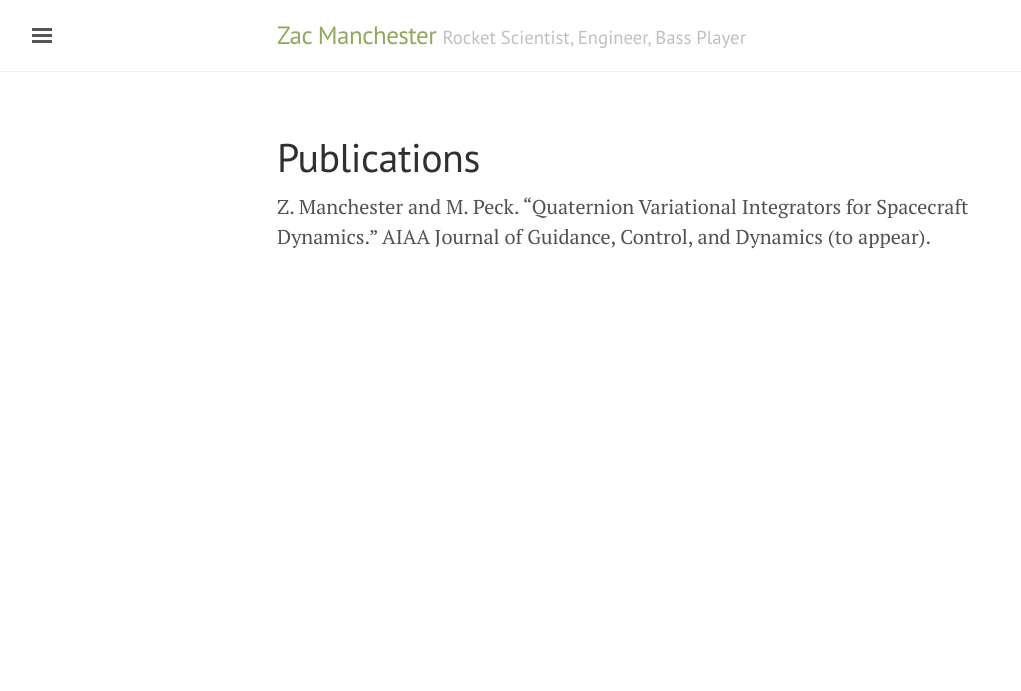
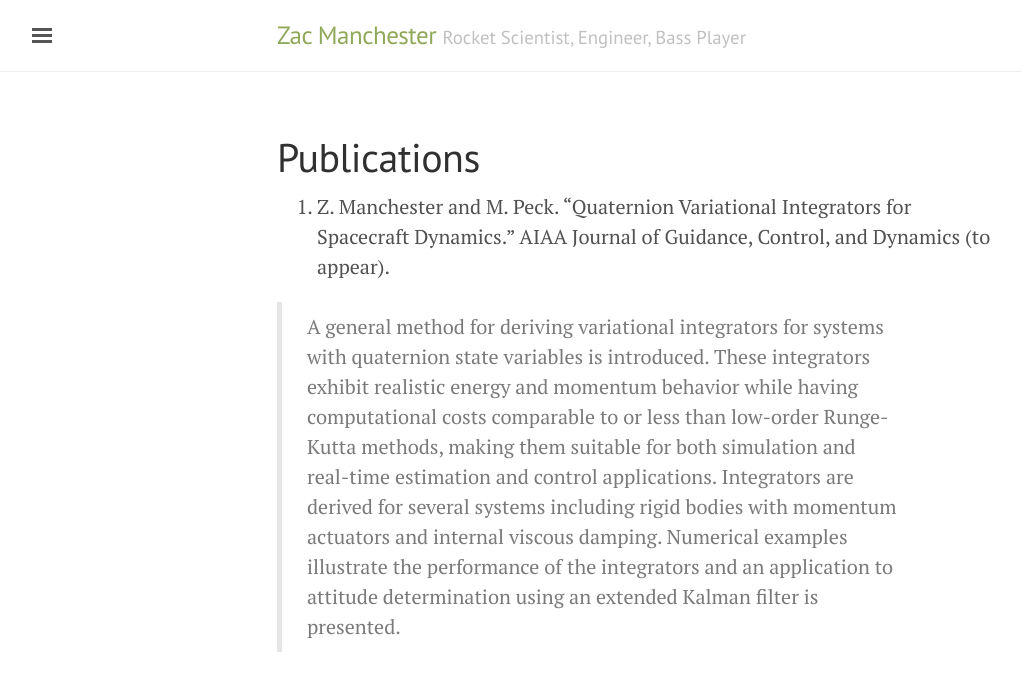
Before and after one commit to zacmanchester/zacmanchester.github.io, a Jekyll site: the page built from publications.md, in a window 1280 px wide. Shown: the top 691 px of the page, without its empty margins (3-1024 px from the left). Built offline with Jekyll 4.4.1, drawn with Linux system fonts in a browser that asks for light colours.

Commit message:
Update publications.md

```diff
--- a/publications.md
+++ b/publications.md
@@ -3,4 +3,6 @@ layout: page
 title: Publications
 ---
 
-Z. Manchester and M. Peck. "Quaternion Variational Integrators for Spacecraft Dynamics." AIAA Journal of Guidance, Control, and Dynamics (to appear).
+1. Z. Manchester and M. Peck. "Quaternion Variational Integrators for Spacecraft Dynamics." AIAA Journal of Guidance, Control, and Dynamics (to appear).
+
+> A general method for deriving variational integrators for systems with quaternion state variables is introduced. These integrators exhibit realistic energy and momentum behavior while having computational costs comparable to or less than low-order Runge-Kutta methods, making them suitable for both simulation and real-time estimation and control applications. Integrators are derived for several systems including rigid bodies with momentum actuators and internal viscous damping. Numerical examples illustrate the performance of the integrators and an application to attitude determination using an extended Kalman filter is presented.
```
